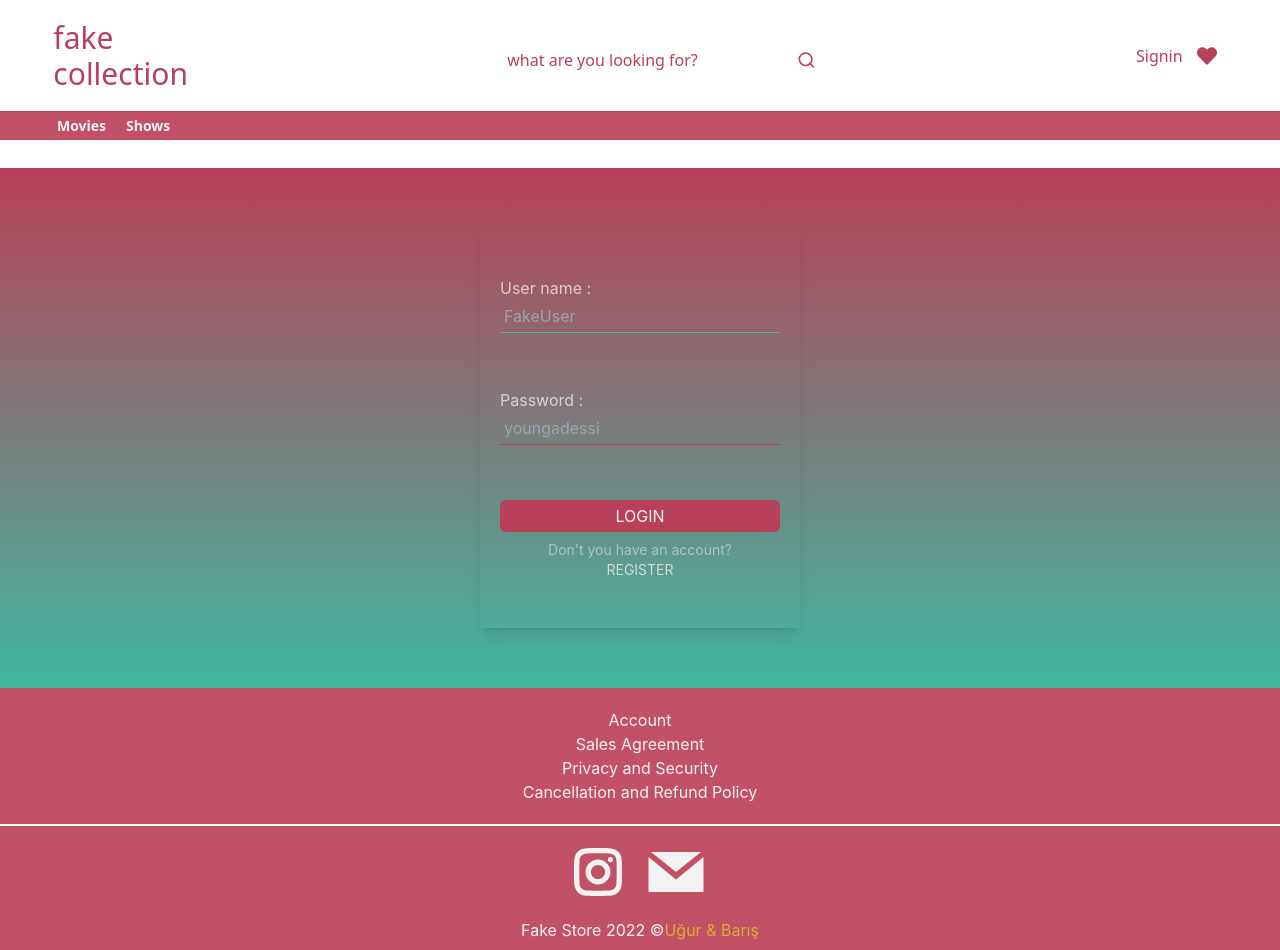
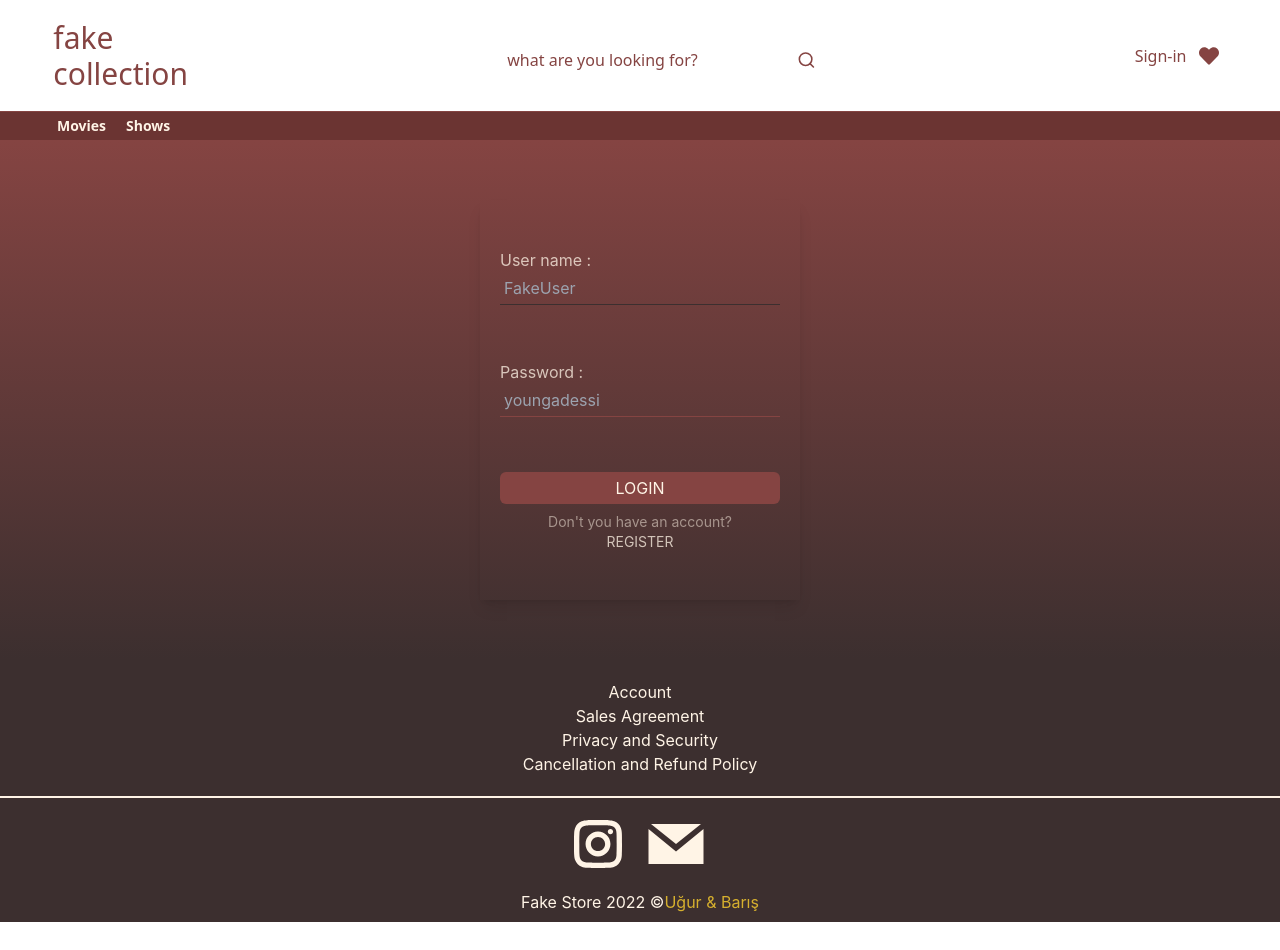
Before and after one commit to bcakko/e-commerce, a React (Create React App) app: page /auth in a window 1280 px wide. After the commit the page ends 922 px from the top, so only its background shows below. Built offline with nearby package versions, Linux system fonts and the light colour scheme.

Commit message:
final merge before review

```diff
--- a/src/components/Footer/index.tsx
+++ b/src/components/Footer/index.tsx
@@ -3,7 +3,7 @@ import TopFooter from "./TopFooter";
 
 const Footer = () => {
   return (
-    <div className="w-full bg-secondary-color text-header-main-color">
+    <div className="w-full bg-side-color text-header-main-color">
       <TopFooter />
       <BottomFooter />
     </div>
--- a/src/components/Header/MainHeader/SearchBar.tsx
+++ b/src/components/Header/MainHeader/SearchBar.tsx
@@ -75,14 +75,6 @@ const SearchBar = (props: ISearchBarProps) => {
     if(searchBox) dispatch(filterCollectionFetchAction(searchBox));
   };
 
-  // useEffect(() => {
-  //   const delayDebounceFn = setTimeout(() => {
-  //     dispatch(filterCollectionFetchAction(searchBox));
-  //   }, 300);
-
-  //   return () => clearTimeout(delayDebounceFn);
-  // }, [searchBox]);
-
   const onClickHandler = (event: MouseEvent<HTMLLIElement>): void => {
     const { currentTarget } = event;
     const clickedId = (currentTarget as Element).getAttribute("data-id");
@@ -107,7 +99,7 @@ const SearchBar = (props: ISearchBarProps) => {
       </div>
       <div ref={searchBoxRef} className={`hidden`}>
         <ul className="w-full">
-          {collection
+          {collection != undefined && collection.length>=1
             ? collection.map((item, index) => {
                 if ("name" in item && "poster_path" in item) {
                   return (
@@ -116,7 +108,7 @@ const SearchBar = (props: ISearchBarProps) => {
                       key={index}
                       data-id={item.id}
                       data-path="tv"
-                      className="flex p-2 w-full items-center hover:bg-side-color cursor-pointer"
+                      className="flex p-2 w-full items-center hover:bg-side-color hover:text-header-main-color cursor-pointer"
                     >
                       <img
                         src={
@@ -137,7 +129,7 @@ const SearchBar = (props: ISearchBarProps) => {
                       key={index}
                       data-id={item.id}
                       data-path="movie"
-                      className="flex p-2 w-full items-center hover:bg-side-color cursor-pointer"
+                      className="flex p-2 w-full items-center hover:bg-side-color hover:text-header-main-color cursor-pointer"
                     >
                       <img
                         src={
@@ -158,7 +150,7 @@ const SearchBar = (props: ISearchBarProps) => {
                       key={index}
                       data-id={item.id}
                       data-path="person"
-                      className="flex p-2 w-full items-center hover:bg-side-color cursor-pointer"
+                      className="flex p-2 w-full items-center hover:bg-side-color hover:text-header-main-color cursor-pointer"
                     >
                       <img
                         src={
@@ -173,7 +165,7 @@ const SearchBar = (props: ISearchBarProps) => {
                   );
                 }
               })
-            : "No result"}
+            : <span className="text-side-color">No result</span>}
         </ul>
       </div>
     </div>
--- a/src/components/Header/MainHeader/UserNav/MiniFav.tsx
+++ b/src/components/Header/MainHeader/UserNav/MiniFav.tsx
@@ -31,7 +31,7 @@ const MiniFav = (props: IMiniDropDownProps) => {
   };
 
 return (
-<div className={`xs:w-80 ${data_style} ${data_fav!==undefined && data_fav.length >= 3 ? "xs:h-52 mt-3" : "xs:h-40 mt-3"} -ml-[20rem] absolute z-40`}>
+<div className={`xs:w-80 ${data_style} ${data_fav!==undefined && data_fav.length >= 3 ? "xs:h-52 mt-3" : "xs:h-40 mt-3"} -ml-[20rem] absolute z-40 shadow-2xl shadow-side-color-500/50`}>
   <ul className="xs:w-full xs:h-full overflow-auto bg-header-main-color">
     { data_fav !== undefined ? data_fav.map((item: Movie | Show, index:number) => {
     if("title" in item){
--- a/src/components/Header/MainHeader/UserNav/index.tsx
+++ b/src/components/Header/MainHeader/UserNav/index.tsx
@@ -105,7 +105,7 @@ const UserNav = (props: IUserNavProps) => {
         ddStyle="mr-5 z-20 w-[150px] -ml-[128px]"
         />
         :
-        <Link to="/auth" className="hover:text-side-color transition-all ease-in">Signin</Link>}
+        <Link to="/auth" className="hover:text-side-color transition-all ease-in">Sign-in</Link>}
 
         <div ref={miniFavRef} onMouseEnter={()=> showDropdown()} onMouseLeave={()=> hideDropdown()} className="xs:flex
           items-center">
--- a/src/components/UI/CollectionCard.tsx
+++ b/src/components/UI/CollectionCard.tsx
@@ -11,6 +11,7 @@ import {
   addToFavoritesAction,
   removeFromFavoritesAction,
 } from "../../redux/actions/favoritesActions";
+import { showNotifier } from "../../redux/actions/notifierActions";
 
 const CollectionCard = (props: {
   id: number;
@@ -35,8 +36,10 @@ const CollectionCard = (props: {
     if (props.production) {
       if (isFavorite) {
         dispatch(removeFromFavoritesAction(props.production));
+        dispatch(showNotifier("removed from favorites!"))
       } else {
         dispatch(addToFavoritesAction(props.production));
+        dispatch(showNotifier("added to favorites!"))
       }
     }
   };
--- a/src/pages/AuthPage.tsx
+++ b/src/pages/AuthPage.tsx
@@ -138,7 +138,7 @@ export default function AuthPage() {
 
 return (
 <div
-    className="xs:w-full xs:h-[65vh] xs:mt-7 xs:flex xs:justify-center xs:items-center bg-gradient-to-b from-main-color to-side-color text-header-main-color">
+    className="xs:w-full xs:h-[65vh] xs:flex xs:justify-center xs:items-center bg-gradient-to-b from-main-color to-side-color text-header-main-color">
     <div className={`${auth.login ? "xs:h-2/4" : "xs:h-[55%]"} xs:w-[70%] sm:w-2/5 lg:w-1/4 xl:w-[25%] absolute xs:flex xs:flex-col items-center justify-around shadow-lg p-5 transition-all ease-in`}>
         <div className="xs:w-full xs:flex xs:flex-col">
             <span className="xs:opacity-75">User name : </span>
@@ -160,7 +160,7 @@ return (
             <button onClick={onSubmit} className="xs:w-full p-1 rounded-md bg-main-color hover:bg-secondary-color 0transition-all ease-in">{auth.register ? "REGISTER" : "LOGIN"}</button>
             <div className="xs:w-full xs:flex xs:flex-col xs:items-center xs:mt-2">
                 <span className="xs:text-xs sm:text-sm xs:opacity-50">{auth.register ? "Do you have an account?" : "Don't you have an account?"}</span>
-                <span onClick={changeAuth} className="xs:text-sm xs:opacity-75 cursor-pointer">{auth.register ? "LOGIN" : "REGISTER"}</span>
+                <span onClick={changeAuth} className="xs:text-sm xs:opacity-75 cursor-pointer hover:opacity-100">{auth.register ? "LOGIN" : "REGISTER"}</span>
             </div>
         </div>
     </div>
--- a/src/pages/HomePage.tsx
+++ b/src/pages/HomePage.tsx
@@ -21,9 +21,6 @@ const HomePage = () => {
   const collectionIsLoading = useSelector(
     (state: RootState) => state.collection.isLoading
   );
-  const filterIsLoading = useSelector(
-    (state: RootState) => state.filterCollection.isLoading
-  );
 
   useEffect(() => {
     dispatch(collectionFetchAction("movie", "popular", 1));
@@ -31,7 +28,7 @@ const HomePage = () => {
     dispatch(filterCollectionFetchAction("brad"));
   }, [dispatch]);
 
-  if (collectionIsLoading || filterIsLoading) {
+  if (collectionIsLoading) {
     return (
       <Modal onClose={() => {}}>
         <LoadingSpinner />
--- a/tailwind.config.js
+++ b/tailwind.config.js
@@ -2,10 +2,10 @@ module.exports = {
   content: ["./src/**/*.{js,jsx,ts,tsx}"],
   theme: {
     colors: {
-      "main-color": "#b84059",
-      "side-color": "#40b89f",
-      "secondary-color": "#c25067",
-      "header-main-color": "#f3f3f3",
+      "main-color": "#854442",
+      "side-color": "#3c2f2f",
+      "secondary-color": "#6b3432",
+      "header-main-color": "#fff4e6",
       "header-secondary-color": "#D6B02E",
       "backdrop-color": "#121212",
     },
```
